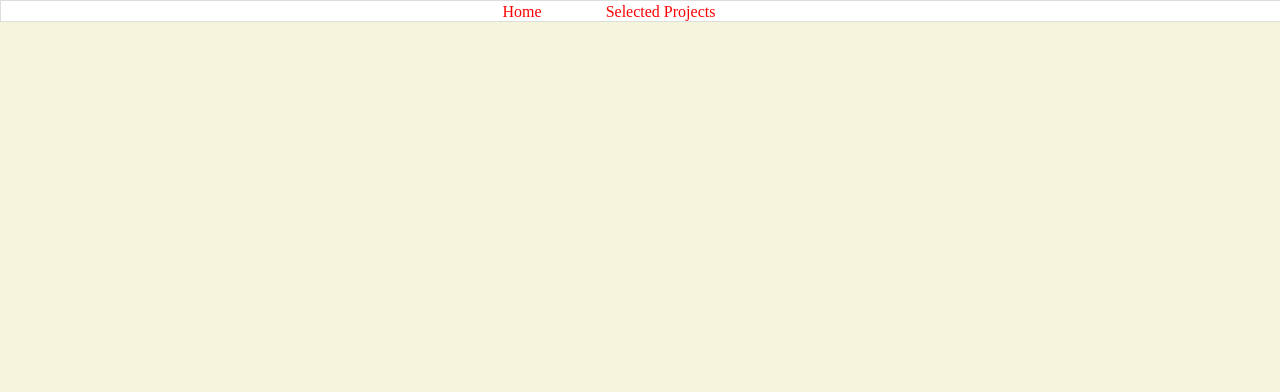
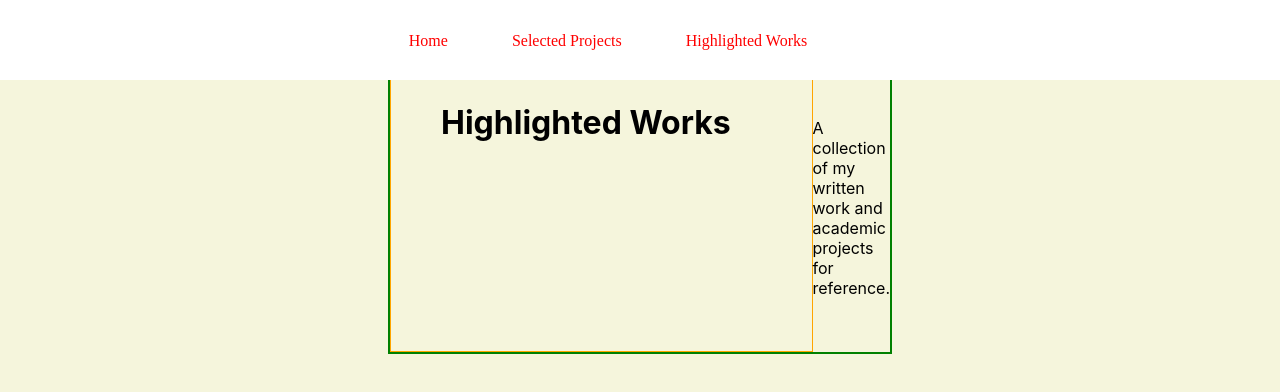
Before and after one commit to nams1570/ShradhaWebsite, a React (Create React App) app in the folder swebsite/: page /highlights in a window 1280 px wide. Shown: the top 392 px of the page. Built offline with nearby package versions, Linux system fonts and the light colour scheme.

Commit message:
Created Highlights page.

```diff
--- a/swebsite/src/App.js
+++ b/swebsite/src/App.js
@@ -3,7 +3,7 @@ import { BrowserRouter, Routes, Route } from "react-router-dom";
 import AboutMe from "./pages/AboutPage"
 import Projects from "./pages/ProjectPage"
 import Navbar from "./pages/Navbar"
-
+import Highlights from "./pages/HighlightsPage"
 
 function App() {
   const images = ['/carousel/At IG.jpg','/carousel/Bank Buildings.jpg','/carousel/Haight.jpg','/carousel/NYC.jpg','/carousel/SF Botanical Gardens.jpg','/carousel/UC Botanical Garden.jpg','/carousel/UC Botanical Gardens 2.jpg','/carousel/UCB.jpg'];
@@ -14,6 +14,7 @@ function App() {
       <Routes>
         <Route path="/" element={<AboutMe images={images}/>}></Route>
         <Route path="/projects" element={<Projects/>}></Route>
+        <Route path="/highlights" element={<Highlights/>}></Route>
       </Routes>
     </BrowserRouter>
     </div>
--- a/swebsite/src/pages/AboutPage.css
+++ b/swebsite/src/pages/AboutPage.css
@@ -4,6 +4,7 @@
     max-width: 60%;
     height:auto;
     width:auto;
+    margin:5%;
 }
 body{
     display: flex;
@@ -18,7 +19,7 @@ body{
     height: 500px;
     border: 1px solid #ddd;
     margin-bottom: 20px;
-
+    padding-top: 10%;
 }
 .container{
 
@@ -34,7 +35,7 @@ body{
 }
 .next-button{
     position: absolute;
-    height:100%;
+    height:83%;
     left:98%;
     color:gray;
     font-size: large;
@@ -48,7 +49,7 @@ body{
 .prev-button{
 
     position: absolute;
-    height:100%;
+    height:83%;
     float:left;
     color:gray;
     font-size: large;
--- /dev/null
+++ b/swebsite/src/pages/HighlightsPage.css
@@ -0,0 +1,26 @@
+.IntroContainer{
+    padding-top: 10%;
+    position:relative;
+    border:2px solid green;
+    width: 500px;
+    height: 300px;
+    display:table;
+}
+.IntroName{
+    padding: 10%;
+    width:100%;
+    height:5%;
+    border:1px solid orange;
+    display:table-cell;
+}
+.IntroText{
+    display:table-cell;
+    width:100%;
+}
+body{
+    display: flex;
+  justify-content: center; /* Center items along the main axis (horizontally) */
+  align-items: center;
+  background-color: beige;
+  width:100%;
+}
--- /dev/null
+++ b/swebsite/src/pages/HighlightsPage.js
@@ -0,0 +1,19 @@
+import "./HighlightsPage.css"
+
+
+function IntroContainer(){
+    return (
+        <div className="IntroContainer">
+            <h1 class="IntroName">Highlighted Works</h1>
+            <p class="IntroText">A collection of my written work and academic projects for reference.</p>
+        </div>
+    );
+}
+
+export default function Highlights(){
+    return (
+        <div>
+            <IntroContainer></IntroContainer>
+        </div>
+    );
+}
--- a/swebsite/src/pages/Navbar.css
+++ b/swebsite/src/pages/Navbar.css
@@ -1,6 +1,5 @@
 
 .navbar{
-    border: 1px solid #ddd;
     display:flex;
     margin-bottom: 10px;
     width:100%;
@@ -8,6 +7,7 @@
     justify-content: center; /* Center items along the main axis (horizontally) */
     align-items: center;
     left:0;
+    height:10%;
     position:absolute;
     z-index: 1;
 }
--- a/swebsite/src/pages/Navbar.js
+++ b/swebsite/src/pages/Navbar.js
@@ -10,6 +10,9 @@ export default function Navbar(){
             <div>
                 <Link className="navtext" to="/projects">Selected Projects</Link>
             </div>
+            <div>
+                <Link className="navtext" to="/highlights">Highlighted Works</Link>
+            </div>
         </div>
     );
 }
--- a/swebsite/src/pages/ProjectPage.css
+++ b/swebsite/src/pages/ProjectPage.css
@@ -3,9 +3,10 @@ body{
   justify-content: center; /* Center items along the main axis (horizontally) */
   align-items: center;
   background-color: beige;
+
 }
 .intro-container{
-
+    padding-top: 10%;
     position:relative;
     max-width: 800px;
     height: 300px;
```
